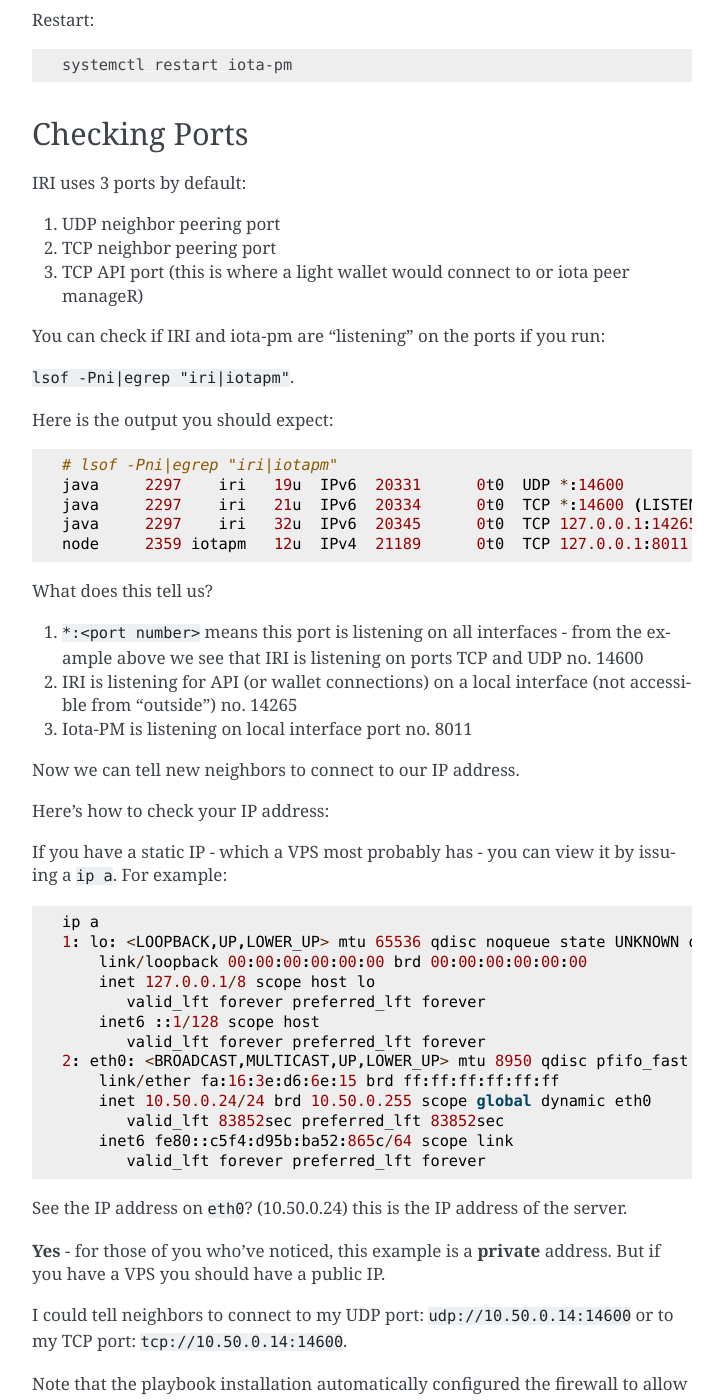
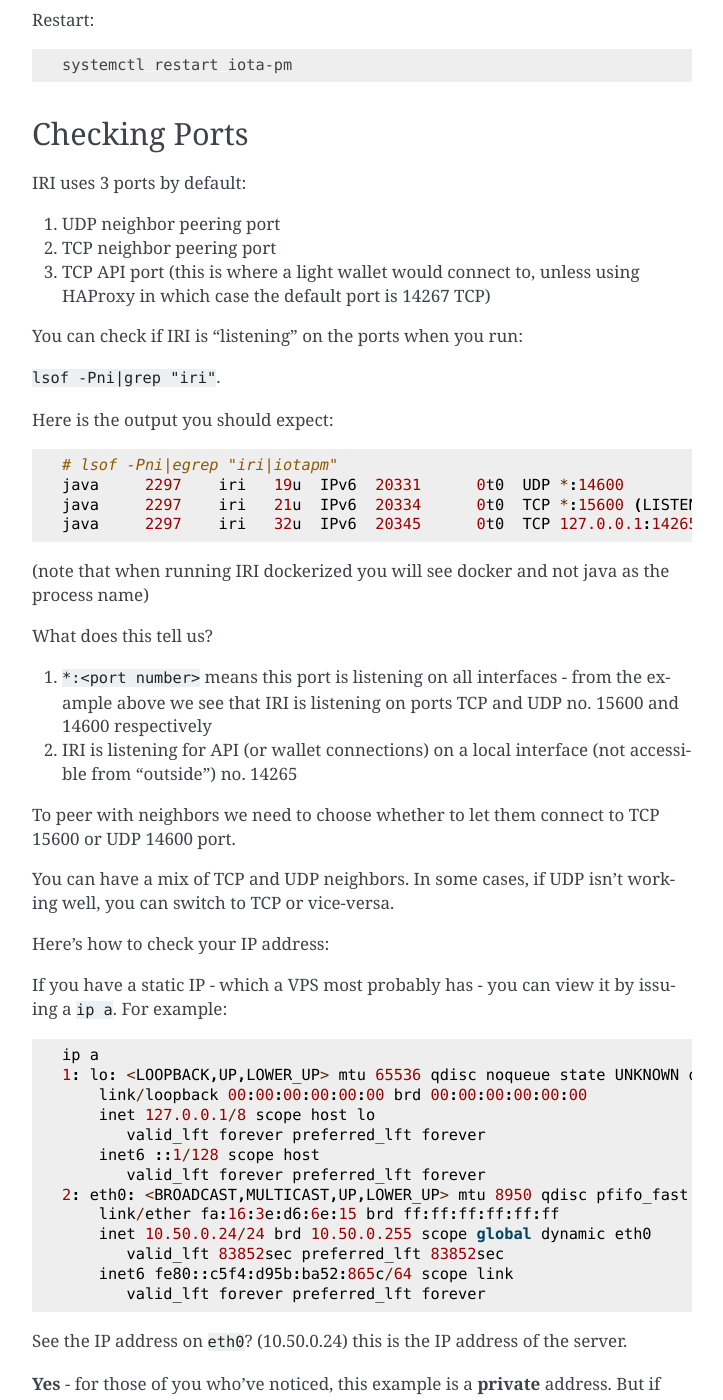
Before and after one commit to nuriel77/iri-playbook, a Sphinx documentation site: the page built from docs/post-installation.rst, in a window 1280 px wide and 1400 px high, scrolled down 1737 px. Shown: the whole window, without its empty margins (388-1111 px from the left). Built offline with Sphinx 7.4.7, drawn with Linux system fonts in a browser that asks for light colours; some of the changed text lies outside the part shown.

Commit message:
Change TCP peering to 15600, edit documentation

```diff
--- a/docs/post-installation.rst
+++ b/docs/post-installation.rst
@@ -106,29 +106,29 @@
 
 1. UDP neighbor peering port
 2. TCP neighbor peering port
-3. TCP API port (this is where a light wallet would connect to or iota peer manageR)
+3. TCP API port (this is where a light wallet would connect to, unless using HAProxy in which case the default port is 14267 TCP)
 
-You can check if IRI and iota-pm are "listening" on the ports if you run:
+You can check if IRI is "listening" on the ports when you run:
 
-``lsof -Pni|egrep "iri|iotapm"``.
+``lsof -Pni|grep "iri"``.
 
 Here is the output you should expect::
 
   # lsof -Pni|egrep "iri|iotapm"
   java     2297    iri   19u  IPv6  20331      0t0  UDP *:14600
-  java     2297    iri   21u  IPv6  20334      0t0  TCP *:14600 (LISTEN)
+  java     2297    iri   21u  IPv6  20334      0t0  TCP *:15600 (LISTEN)
   java     2297    iri   32u  IPv6  20345      0t0  TCP 127.0.0.1:14265 (LISTEN)
-  node     2359 iotapm   12u  IPv4  21189      0t0  TCP 127.0.0.1:8011 (LISTEN)
 
+(note that when running IRI dockerized you will see docker and not java as the process name)
 
 What does this tell us?
 
-1. ``*:<port number>`` means this port is listening on all interfaces - from the example above we see that IRI is listening on ports TCP and UDP no. 14600
+1. ``*:<port number>`` means this port is listening on all interfaces - from the example above we see that IRI is listening on ports TCP and UDP no. 15600 and 14600 respectively
 2. IRI is listening for API (or wallet connections) on a local interface (not accessible from "outside") no. 14265
-3. Iota-PM is listening on local interface port no. 8011
 
-Now we can tell new neighbors to connect to our IP address.
+To peer with neighbors we need to choose whether to let them connect to TCP 15600 or UDP 14600 port.
 
+You can have a mix of TCP and UDP neighbors. In some cases, if UDP isn't working well, you can switch to TCP or vice-versa.
 
 
 Here's how to check your IP address:
@@ -154,7 +154,9 @@
 
 **Yes** - for those of you who've noticed, this example is a **private** address. But if you have a VPS you should have a public IP.
 
-I could tell neighbors to connect to my UDP port: ``udp://10.50.0.14:14600`` or to my TCP port: ``tcp://10.50.0.14:14600``.
+I could have a neighbor connect to my UDP port: ``udp://10.50.0.14:14600`` or to my TCP port: ``tcp://10.50.0.14:15600``.
+
+If you are behind a home or office router, you will probably have to forward ports from your router to this IP (as this IP will be "internal" and the router have thexternal IP).
 
 Note that the playbook installation automatically configured the firewall to allow connections to these ports. If you happen to change those, you will have to
 allow the new ports in the firewall (if you choose to do so, check google for iptables or firewalld commands).
```
Also changed, not shown: 2 other files.
